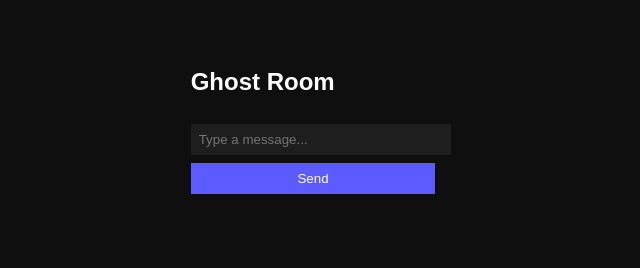
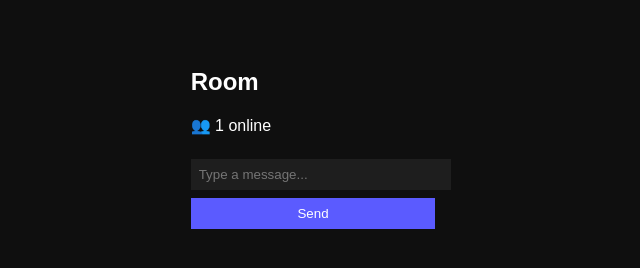
Before and after one commit to phunnyreddy2534-create/ghost-room, a website: page public/room.html in a window 1280 px wide. Shown: the whole page, without its empty margins (327-967 px from the left). Drawn offline with nearby package versions, Linux system fonts and the light colour scheme.

Commit message:
Update room.html

```diff
--- a/public/room.html
+++ b/public/room.html
@@ -7,18 +7,15 @@
 </head>
 <body>
   <div class="container">
-    <h2 id="roomTitle">Ghost Room</h2>
+    <h2 id="roomTitle">Room</h2>
+    <p id="userCount">👥 1 online</p>
 
-    <div id="chatBox" class="chat-box"></div>
+    <div id="chatBox"></div>
 
-    <div class="input-row">
-      <input id="messageInput" placeholder="Type a message..." autocomplete="off" />
-      <button id="sendBtn">Send</button>
-    </div>
+    <input id="messageInput" placeholder="Type a message..." />
+    <button id="sendBtn">Send</button>
   </div>
 
-  <!-- Supabase CDN -->
-  <script src="https://cdn.jsdelivr.net/npm/@supabase/supabase-js@2"></script>
   <script src="client.js"></script>
 </body>
 </html>
```
